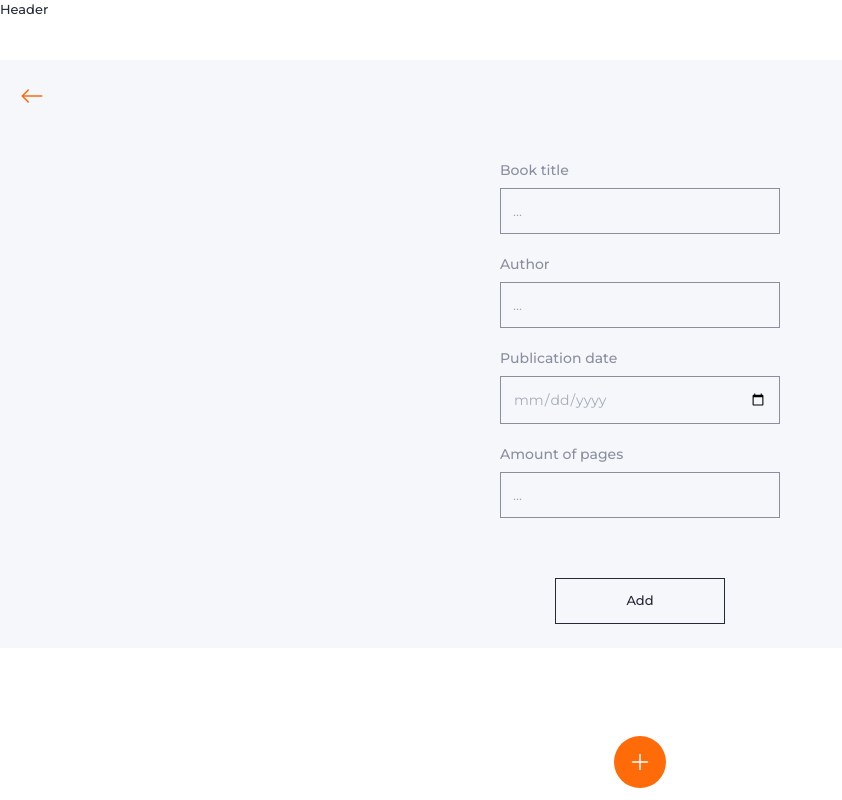
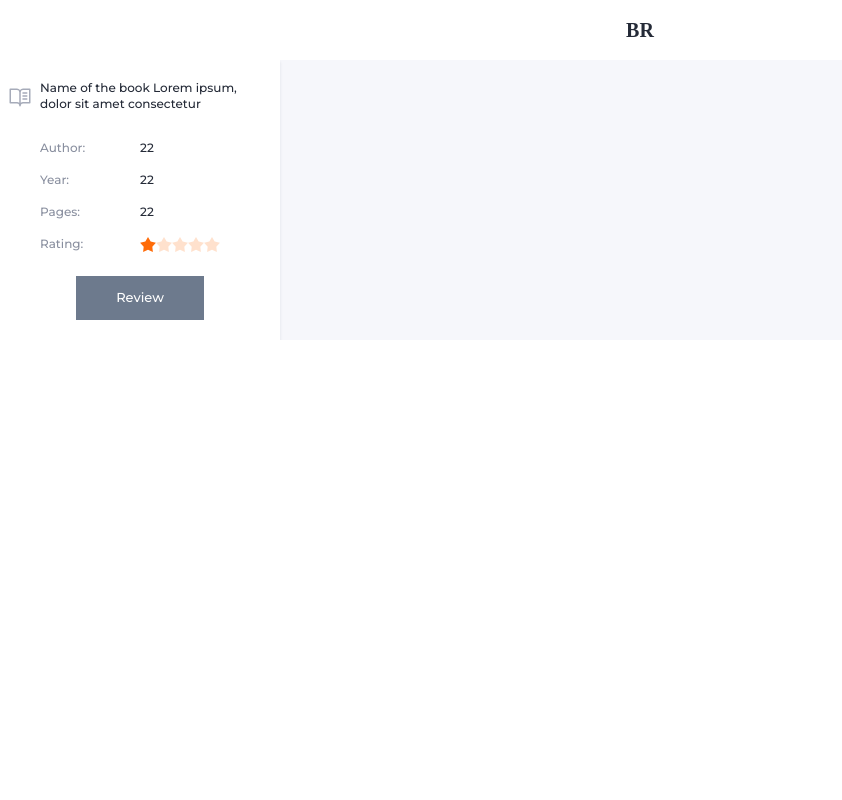
Before and after one commit to DmytroLysachenko/book-read-app, a React (Vite) app: page /library in a window 1280 px wide. Shown: the whole page, without its empty margins (0-842 px from the left). Built offline with nearby package versions, Linux system fonts and the light colour scheme.

Commit message:
Continue making components. Headers done, Items for list done, Library page configured.

```diff
--- a/src/components/AddBookForm/AddBookForm.jsx
+++ b/src/components/AddBookForm/AddBookForm.jsx
@@ -1,6 +1,9 @@
 import { Field, Form, Formik } from 'formik';
 import { BsArrowLeft } from 'react-icons/bs';
+import { useDispatch } from 'react-redux';
+import { addBookThunk } from '../../redux/books/operations';
 export const AddBookForm = () => {
+  const dispatch = useDispatch();
   return (
     <div className="px-5 py-6">
       <Formik
@@ -11,6 +14,9 @@ export const AddBookForm = () => {
           pagesTotal: '',
         }}
         onSubmit={({ title, author, publicationDate, pagesTotal }, actions) => {
+          dispatch(
+            addBookThunk({ title, author, publicationDate, pagesTotal })
+          );
           actions.resetForm();
         }}
       >
--- /dev/null
+++ b/src/components/BookItem/BookItem.jsx
@@ -0,0 +1,41 @@
+import { PiBookOpenText } from 'react-icons/pi';
+
+export const BookItem = ({
+  title,
+  author,
+  publishYear,
+  pagesTotal,
+  readingNow,
+}) => {
+  return (
+    <div className="bg-white py-5 flex flex-col max-w-70 shadow-book">
+      <h4 className="w-200px mx-auto relative text-wrap mb-7 text-xs">
+        {readingNow ? (
+          <PiBookOpenText
+            className=" absolute -left-8 top-1/2 -translate-y-1/2 w-6 h-6"
+            color="#FF6B08"
+          />
+        ) : (
+          <PiBookOpenText
+            className=" absolute -left-8 top-1/2 -translate-y-1/2 w-6 h-6"
+            color="#A6ABB9"
+          />
+        )}
+        {title}
+        Name of the book Lorem ipsum, dolor sit amet consectetur
+      </h4>
+      <div className="grid grid-cols-2 min-w-200px mx-auto">
+        <ul className="flex flex-col gap-4 text-xs text-gray_text">
+          <li>Author:</li>
+          <li>Year:</li>
+          <li>Pages:</li>
+        </ul>
+        <ul className="flex flex-col gap-4 text-xs">
+          <li>{author}22</li>
+          <li>{publishYear}22</li>
+          <li>{pagesTotal}22</li>
+        </ul>
+      </div>
+    </div>
+  );
+};
--- /dev/null
+++ b/src/components/GuestHeader/GuestHeader.jsx
@@ -0,0 +1,14 @@
+import { Link } from 'react-router-dom';
+
+export const GuestHeader = () => {
+  return (
+    <header className="h-15 flex items-center justify-center">
+      <Link
+        to={'/'}
+        className="text-xl font-AbrilFatface font-logo"
+      >
+        BR
+      </Link>
+    </header>
+  );
+};
--- a/src/components/Header/Header.jsx
+++ /dev/null
@@ -1,3 +0,0 @@
-export const Header = () => {
-  return <div className="h-15">Header</div>;
-};
--- a/src/components/Layout/Layout.jsx
+++ b/src/components/Layout/Layout.jsx
@@ -1,11 +1,15 @@
 import { Suspense } from 'react';
-import { Header } from '../Header/Header';
+import { UserHeader } from '../UserHeader/UserHeader';
 import { Loader } from '../Loader/Loader';
+import { useSelector } from 'react-redux';
+import { selectIsLoggedIn } from '../../redux/auth/selectors';
+import { GuestHeader } from '../GuestHeader/GuestHeader';
 
 export const Layout = ({ children }) => {
+  const isUser = useSelector(selectIsLoggedIn);
   return (
     <>
-      <Header />
+      {isUser ? <UserHeader /> : <GuestHeader />}
       <Suspense fallback={<Loader />}>{children}</Suspense>
     </>
   );
--- /dev/null
+++ b/src/components/RatingBookItem/RatingBookItem.jsx
@@ -0,0 +1,76 @@
+import { PiBookOpenText } from 'react-icons/pi';
+
+export const RatingBookItem = ({
+  title,
+  author,
+  publishYear,
+  pagesTotal,
+  rating,
+}) => {
+  return (
+    <div className="bg-white py-5 flex flex-col max-w-70 shadow-book">
+      <h4 className="w-200px mx-auto relative text-wrap  text-xs">
+        <PiBookOpenText
+          className=" absolute -left-8 top-1/2 -translate-y-1/2 w-6 h-6"
+          color="#A6ABB9"
+        />
+        {title}
+        Name of the book Lorem ipsum, dolor sit amet consectetur
+      </h4>
+      <div className="grid grid-cols-2 min-w-200px mx-auto mt-7">
+        <ul className="flex flex-col gap-4 text-xs text-gray_text">
+          <li>Author:</li>
+          <li>Year:</li>
+          <li>Pages:</li>
+          <li>Rating:</li>
+        </ul>
+        <ul className="flex flex-col gap-4 text-xs">
+          <li>{author}22</li>
+          <li>{publishYear}22</li>
+          <li>{pagesTotal}22</li>
+          <li>
+            <div className="rating rating-sm">
+              <input
+                type="radio"
+                name="rating-5"
+                className="mask mask-star-2 bg-orangeBtn"
+                checked={true}
+                disabled
+              />
+              <input
+                type="radio"
+                name="rating-5"
+                className="mask mask-star-2 bg-orangeBtn"
+                disabled
+              />
+              <input
+                type="radio"
+                name="rating-5"
+                className="mask mask-star-2 bg-orangeBtn"
+                disabled
+              />
+              <input
+                type="radio"
+                name="rating-5"
+                className="mask mask-star-2 bg-orangeBtn"
+                disabled
+              />
+              <input
+                type="radio"
+                name="rating-5"
+                className="mask mask-star-2 bg-orangeBtn"
+                disabled
+              />
+            </div>
+          </li>
+        </ul>
+      </div>
+      <button
+        className="bg-gray_btn text-white shadow-gray_btn py-3 text-center min-w-32 self-center mt-5"
+        type="button"
+      >
+        Review
+      </button>
+    </div>
+  );
+};
--- /dev/null
+++ b/src/components/UserHeader/UserHeader.jsx
@@ -0,0 +1,62 @@
+import { Link, NavLink } from 'react-router-dom';
+import { PiBookOpenText, PiHouseLineLight } from 'react-icons/pi';
+import { selectUserName } from '../../redux/auth/selectors';
+import { useDispatch, useSelector } from 'react-redux';
+import { avatarName } from '../../helpers/avatarName';
+import { logOutThunk } from '../../redux/auth/operations';
+
+export const UserHeader = () => {
+  const userName = useSelector(selectUserName);
+  const dispatch = useDispatch();
+  return (
+    <header className="h-15 px-5 flex items-center justify-between">
+      <Link
+        to={'/'}
+        className="text-xl font-AbrilFatface font-logo"
+      >
+        BR
+      </Link>
+      <div className="flex">
+        <nav className="flex gap-3">
+          <NavLink
+            className="bg-google_white p-2 flex items-center justify-center rounded-full w-8 h-8 overflow-hidden"
+            to={'/library'}
+          >
+            <PiBookOpenText
+              className="w-6 h-6"
+              color="#A6ABB9"
+            />
+          </NavLink>
+          <NavLink
+            className="bg-google_white p-2 flex items-center justify-center rounded-full w-8 h-8 overflow-hidden"
+            to={'/'}
+          >
+            <PiHouseLineLight
+              className="w-5 h-5"
+              color="#A6ABB9"
+            />
+          </NavLink>
+        </nav>
+        <div className="divider divider-horizontal m-0 ml-2 mr-3 w-0 after:w-px  before:w-px "></div>
+        <div className="flex gap-3">
+          <div className="avatar placeholder">
+            <div className="bg-google_white rounded-full w-8">
+              <span className="text-sm font-semibold">
+                {avatarName(userName)}
+              </span>
+            </div>
+          </div>
+          <button
+            type="button"
+            className="text-sm underline font-light "
+            onClick={() => {
+              dispatch(logOutThunk());
+            }}
+          >
+            Logout
+          </button>
+        </div>
+      </div>
+    </header>
+  );
+};
--- /dev/null
+++ b/src/helpers/avatarName.js
@@ -0,0 +1,4 @@
+export const avatarName = (name) => {
+  const array = name.toUpperCase().split(' ');
+  return String(array[0][0] + array[1][0]);
+};
--- a/src/pages/Library/Library.jsx
+++ b/src/pages/Library/Library.jsx
@@ -1,13 +1,17 @@
 import { AddBookForm } from '../../components/AddBookForm/AddBookForm';
 import { AddButton } from '../../components/AddButton/AddButton';
+import { BookItem } from '../../components/BookItem/BookItem';
 import { EmptyLibraryModal } from '../../components/EmptyLibraryModal/EmptyLibraryModal';
+import { RatingBookItem } from '../../components/RatingBookItem/RatingBookItem';
 
 export const Library = () => {
   return (
     <div className="bg-gray_bg max-h-noHeaderMob overflow-scroll">
       {/* <EmptyLibraryModal /> */}
-      <AddBookForm />
-      <AddButton />
+      {/* <AddBookForm />
+      <AddButton /> */}
+      {/* <BookItem /> */}
+      <RatingBookItem />
     </div>
   );
 };
--- a/tailwind.config.js
+++ b/tailwind.config.js
@@ -7,10 +7,13 @@ export default {
     extend: {
       boxShadow: {
         google: '0 2px 2px 0 rgba(9, 30, 63, 0.15)',
+        gray_btn: 'box-shadow: 0 2px 4px 0 rgba(0, 0, 0, 0.25)',
+        book: '0 2px 3px 0 rgba(9, 30, 63, 0.1)',
       },
       spacing: {
         '170px': '170px',
         '130px': '130px',
+        '200px': '200px',
         '230px': '230px',
         25: '100px',
         12.5: '50px',
@@ -21,12 +24,13 @@ export default {
         noHeaderMob: 'calc(100vh - 60px)',
       },
       fontSize: { '34px': '34px', '14px': '14px' },
+      fontWeight: { logo: '900' },
       lineHeight: { '112%': '112%;', '190%': '190%' },
       fontFamily: {
         Roboto: ['Roboto', 'sans-serif'],
         Montserrat: ['Montserrat', 'sans-serif'],
         OpenSans: ['OpenSans', 'sans-serif'],
-        AbrilFatface: ['AbrilFatface', 'sans-serif'],
+        AbrilFatface: ['AbrilFatface'],
       },
       colors: {
         deep_blue: '#242A37',
@@ -39,6 +43,7 @@ export default {
         gray_text: '#898F9F',
         divider: 'rgba(36, 42, 55, 0.5)',
         gray_bg: '#F6F7FB',
+        gray_btn: '#6D7A8D',
       },
       backgroundImage: {
         mob_auth:
```
